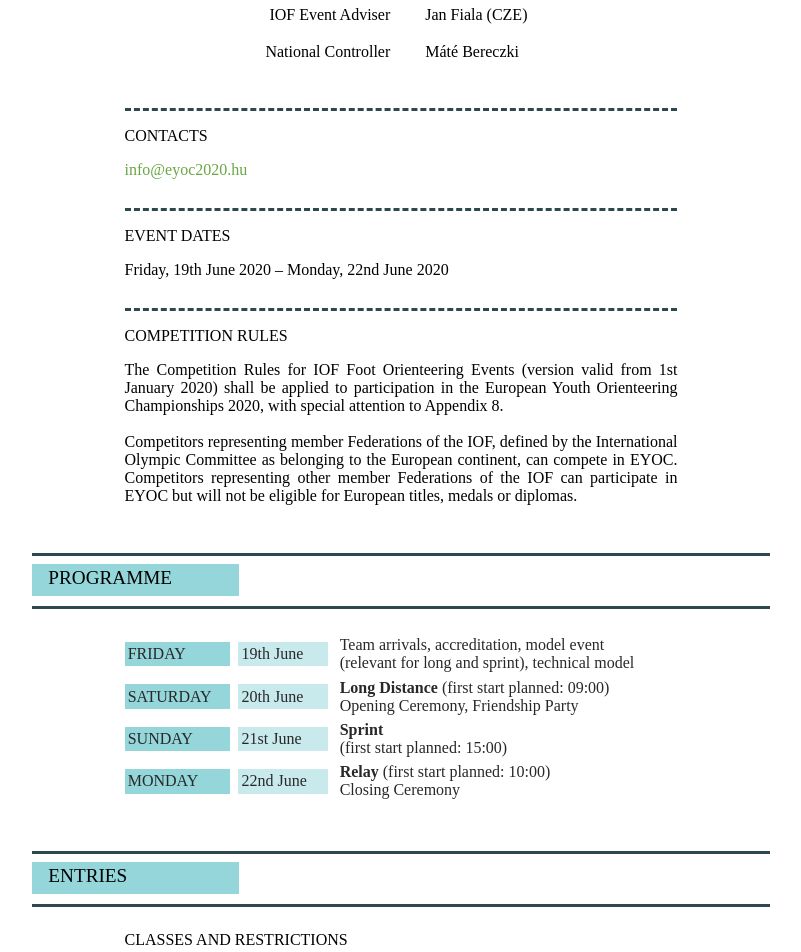
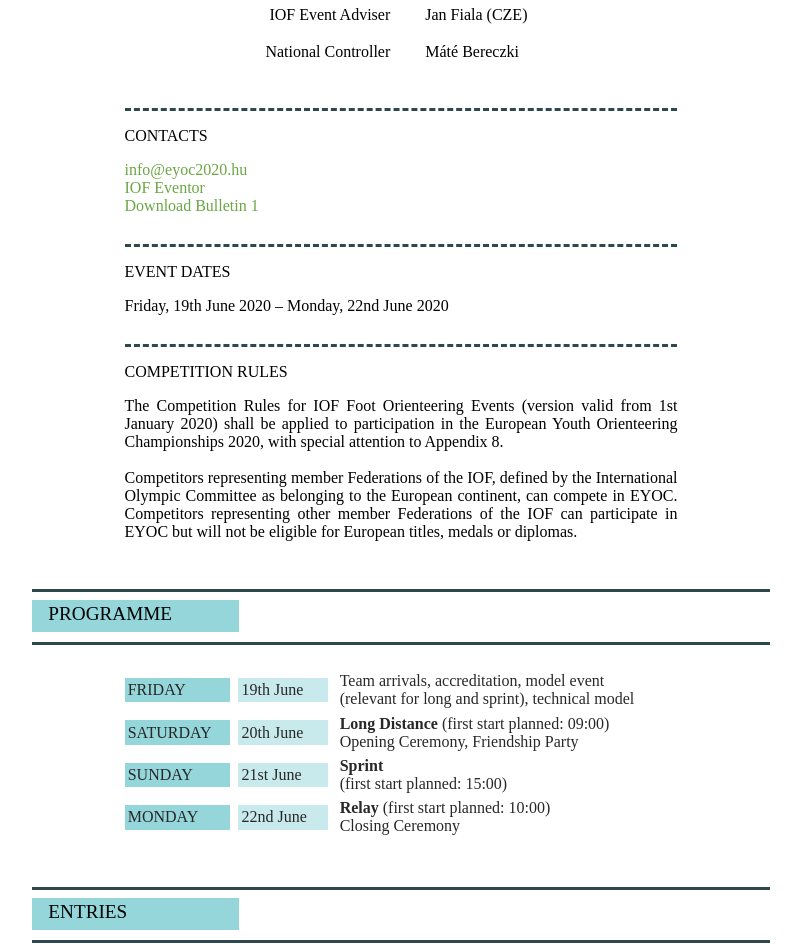
Before and after one commit to dornyayse/eyoc2020_webdesign, a plain HTML site: page index.html in a window 1280 px wide. Shown: the part 1668-2620 px from the top of the page, without its empty margins (239-1040 px from the left). Drawn offline with Linux system fonts and the light colour scheme; a web font is replaced by a local one.

Commit message:
bulletin download links

```diff
--- a/index.html
+++ b/index.html
@@ -126,7 +126,9 @@
                         CONTACTS
                     </div>
                     <div class="text">
-                        <a href="mailto:info@eyoc2020.hu">info@eyoc2020.hu</a>
+                        <a href="mailto:info@eyoc2020.hu">info@eyoc2020.hu</a><br />
+                        <a href="https://eventor.orienteering.org/Events/Show/6121">IOF Eventor</a><br />
+                        <a href="bulletin.pdf">Download Bulletin 1</a>
                     </div>
                     <div class="separator"></div>
                     <div class="sub-title">
@@ -635,7 +637,9 @@
                         through knowledge of the terrain may influence the results of the competition,
                         are not allowed to enter these embargoed areas.<br /><br />
                         <span class="background-g-green">Green line through the embargoed area:</span><br />
-                        It is allowed to cross the forbidden area using this road.
+                        It is allowed to cross the forbidden area using this road.<br />
+                        <br />
+                        Old maps can be found in the bottom of the <a href="bulletin.pdf">Bulletin 1</a>
                     </div>
                 </div>
             </div>
```
